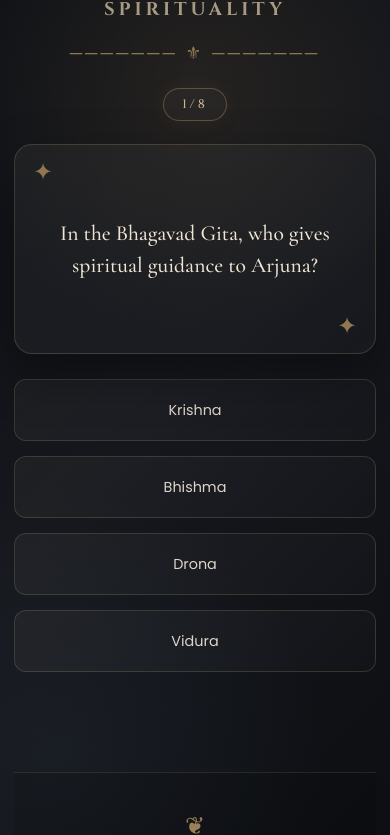
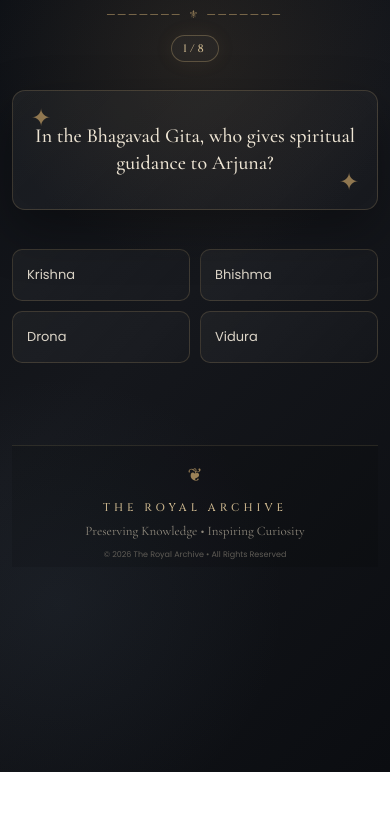
Before and after one commit to shobhninegi-netizen/The-Royal-Archive, a plain HTML site: page spi.html in a window 390 px wide. Shown: the part 72-907 px from the top of the page. After the commit the page ends 844 px from the top, so only its background shows below. Drawn offline with nearby package versions, Linux system fonts and the light colour scheme.

Commit message:
Refactor mobile styles for better responsiveness

```diff
--- a/spi.css
+++ b/spi.css
@@ -308,42 +308,165 @@ section.question-container::after {
     font-size: 0.7rem;
 }
 
-/* ==========================================
-   MOBILE
-   ========================================== */
+/* ================= PHONE VIEW ================= */
 
-@media (max-width: 650px) {
+@media (max-width: 600px) {
 
     body {
-        padding: 25px 14px 0;
+        padding: 15px 12px;
+        overflow-x: hidden;
+    }
+
+    header {
+        width: 100%;
     }
 
     header h1 {
-        letter-spacing: 3px;
+        font-size: 22px;
+        letter-spacing: 1px;
     }
 
     header h2 {
-        letter-spacing: 4px;
+        font-size: 16px;
+        letter-spacing: 2px;
+        margin-top: 5px;
+    }
+
+    .ornament {
+        font-size: 11px;
+        margin: 7px 0 12px;
+    }
+
+    /* Question Number */
+
+    .question-container:first-of-type {
+        width: 100%;
+        justify-content: flex-end;
+    }
+
+    .question-number {
+        font-size: 11px;
+        padding: 5px 11px;
+    }
+
+    /* Question */
+
+    section.question-container {
+        width: 100%;
+        margin-top: 10px;
+        padding: 18px 14px;
+        min-height: 120px;
+        border-radius: 13px;
+    }
+
+    .question {
+        font-size: 20px;
+        line-height: 1.35;
+    }
+
+    /* Options */
+
+    .options {
+        width: 100%;
+        margin-top: 14px;
+        gap: 10px;
+    }
+
+    .option {
+        width: 100%;
+        min-height: 52px;
+        padding: 11px 14px;
+
+        font-size: 13px;
+        text-align: left;
+
+        border-radius: 10px;
+    }
+
+    /* Answer */
+
+    .answer-toast {
+        width: 100%;
+        margin-top: 10px;
+        padding: 9px 12px;
+        font-size: 12px;
+    }
+
+    .explain {
+        width: 100%;
+        min-height: 45px;
+        padding: 7px 10px;
+        font-size: 15px;
+    }
+
+    /* Next */
+
+    .next-btn {
+        width: 100%;
+        margin-top: 8px;
+        padding: 12px;
+
+        font-size: 13px;
+        letter-spacing: 1px;
+    }
+
+    /* Footer */
+
+    .royal-footer {
+        width: 100%;
+        margin-top: 22px;
+        padding: 15px 8px 6px;
+    }
+
+    .footer-ornament {
+        font-size: 18px;
+    }
+
+    .footer-title {
+        font-size: 11px;
+    }
+
+    .footer-tagline {
+        font-size: 13px;
+    }
+
+    .footer-copy {
+        font-size: 8px;
+    }
+}
+
+
+/* ================= VERY SMALL PHONES ================= */
+
+@media (max-width: 380px) {
+
+    body {
+        padding: 12px 10px;
+    }
+
+    header h1 {
+        font-size: 19px;
+    }
+
+    header h2 {
+        font-size: 14px;
     }
 
     section.question-container {
-        min-height: 210px;
-        padding: 30px 25px;
+        padding: 16px 12px;
+        min-height: 110px;
     }
 
-    .options {
-        grid-template-columns: 1fr;
+    .question {
+        font-size: 18px;
     }
 
     .option {
-        min-height: 62px;
+        min-height: 48px;
+        font-size: 12.5px;
     }
 
-    .question {
-        font-size: 1.35rem;
-    }
-
-    .royal-footer {
-        margin-top: 45px;
+    .next-btn {
+        padding: 11px;
     }
 }
```
